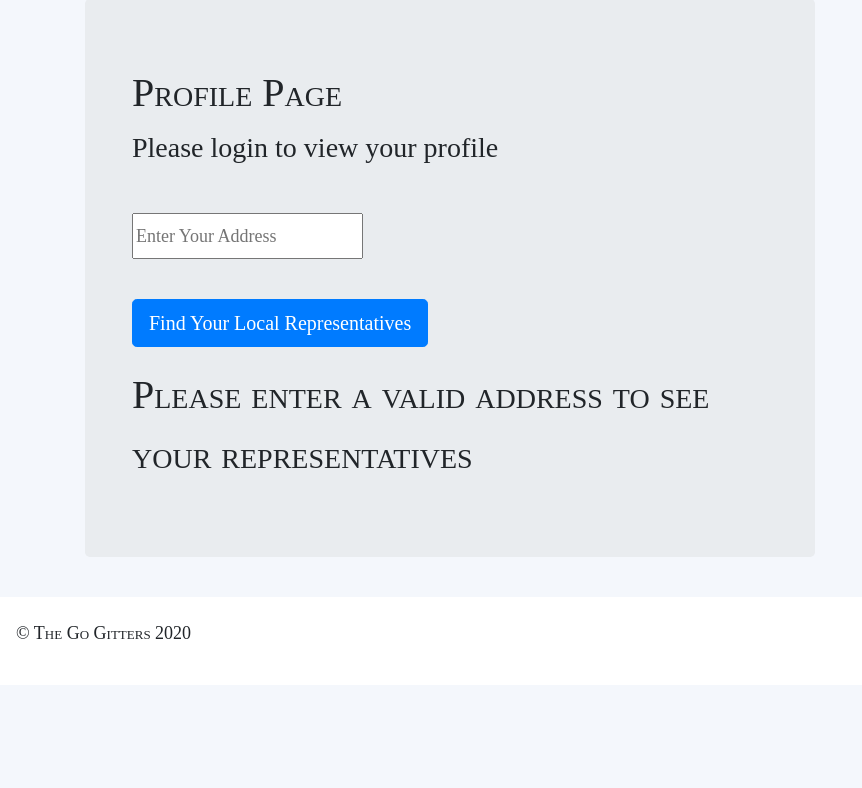
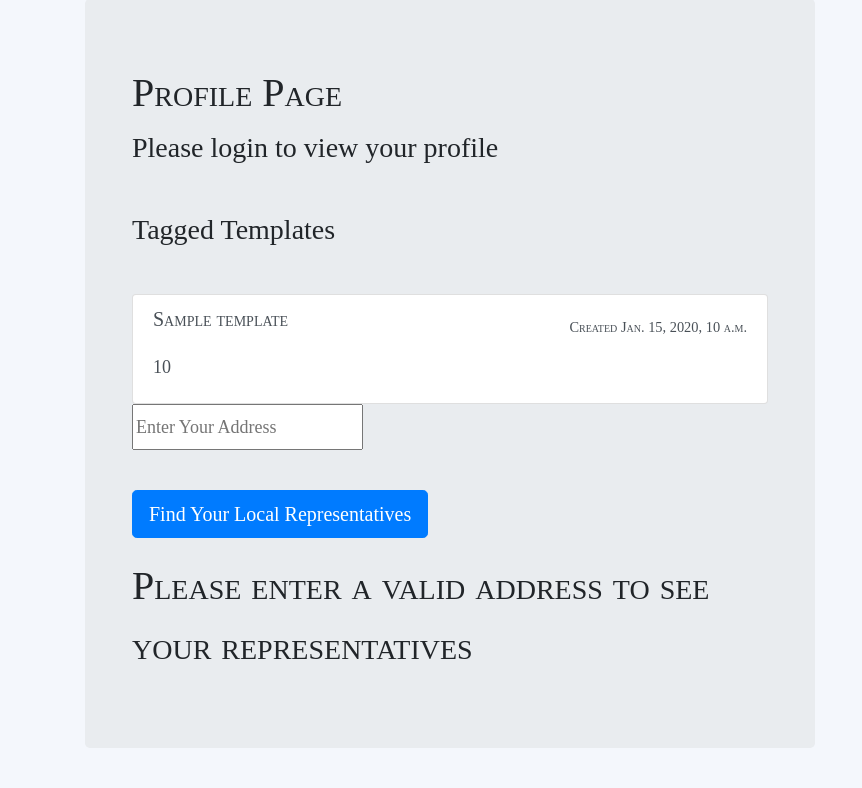
Before and after one commit to AnthonyEsquivel/CivicConnect, a Django app: template mainapp/templates/mainapp/profile.html in a window 1280 px wide. Shown: the part 201-989 px from the top of the page, without its empty margins (0-862 px from the left). Before the commit the page ends 840 px from the top, so only its background shows below. Run offline with Django 3.2, Linux system fonts and the light colour scheme; the template is opened without the code that fills it: most values are stand-ins (such as "Sample title", 1, 10 or a date in 2020); some libraries are stand-ins or nearby versions.

Commit message:
changes back

```diff
--- a/mainapp/templates/mainapp/browse.html
+++ b/mainapp/templates/mainapp/browse.html
@@ -21,7 +21,7 @@
                   <small>{{template.pub_date}}</small>
                 </div>
                 <p class="mb-1">{{template.temp_description}}</p>
-              </a>
+            </a>
         {% endfor %}
 
     </div>
--- a/mainapp/templates/mainapp/profile.html
+++ b/mainapp/templates/mainapp/profile.html
@@ -39,6 +39,21 @@
 </div>
 {% endif %}
 <br>
+
+<h3>Tagged Templates</h3>
+        <br>
+<div class="list-group">
+    {% for template in favoritedTemps %}
+        <a href="/{{template.id}}" class="list-group-item list-group-item-action flex-column align-items-start">
+            <div class="d-flex w-100 justify-content-between">
+            <h5 class="mb-1">{{template.temp_name}}</h5>
+            <small>Created {{template.pub_date}}</small>
+            </div>
+            <p class="mb-1">{{template.temp_description}}</p>
+        </a>
+    {% endfor %}
+</div>
+
 <!-- display representatives based on your address -->
 
     <form action="{% url 'mainapp:profile' %}" method="POST" class="address-form">
--- a/mainapp/templates/mainapp/tempPage.html
+++ b/mainapp/templates/mainapp/tempPage.html
@@ -1,6 +1,9 @@
 {% extends 'mainapp/base.html' %}
 {% block content %}
   <h1 id="tempsubj">{{template.temp_name}}</h1>
+
+
+
   <h3>Description: {{template.temp_description}}</h3>
   <h3>Template Message: </h3>
   <p id="templatetext">{{template.temp_text}}</p>
--- a/mainapp/views.py
+++ b/mainapp/views.py
@@ -7,6 +7,7 @@ from django.http import HttpResponse, HttpResponseRedirect
 from .models import Template
 from .forms import TemplateForm
 from django.contrib.auth import logout
+from django.contrib import messages
 from .forms import ContactForm
 from django.core.mail import send_mail, BadHeaderError
 
```
Also changed, not shown: mainapp/tests.py (line endings or trailing spaces).
